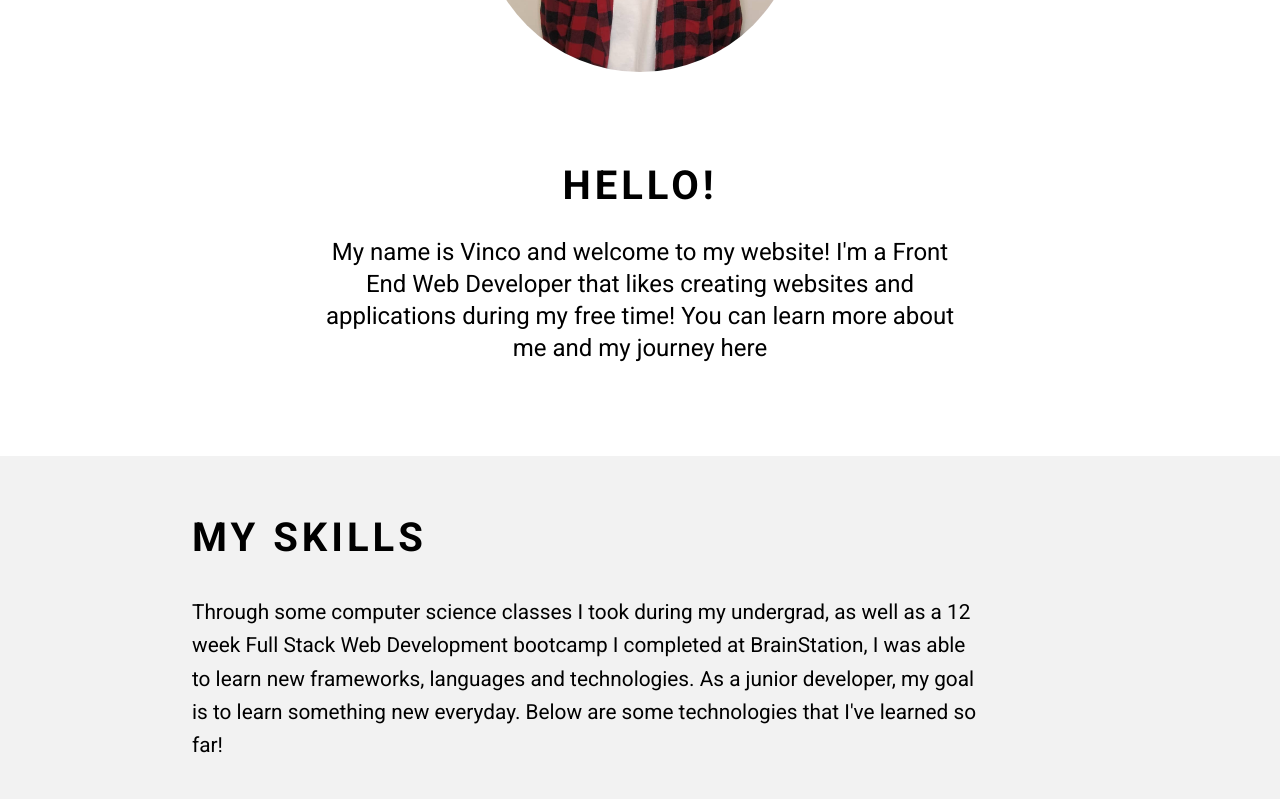
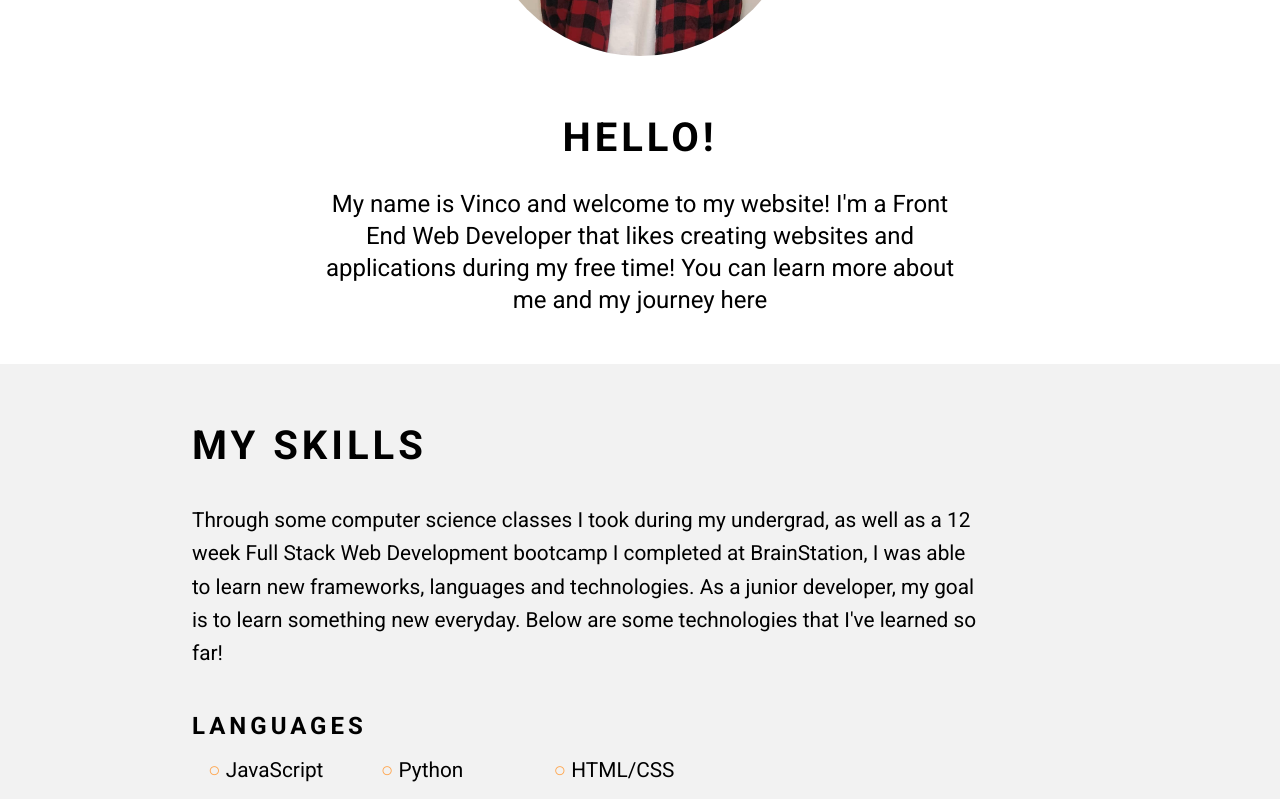
Before and after one commit to vincowu/profile-website, a React (Create React App) app: page / in a window 1280 px wide. Shown: the part 440-1239 px from the top of the page. Built offline with nearby package versions, Linux system fonts and the light colour scheme.

Commit message:
fixed zooming in issue

```diff
--- a/src/components/Hero/Hero.js
+++ b/src/components/Hero/Hero.js
@@ -14,7 +14,6 @@ const Hero = () => {
                 <div className="hero-bot">
                     <h1 className="hero-bot__message">Hello!</h1>
                     <h2 className="hero-bot__description">My name is Vinco and welcome to my website! I'm a Front End Web Developer that likes creating websites and applications during my free time! You can learn more about me and my journey <Link className="link" to="/about">here</Link> </h2>
-                </div>
                 </div>
                 <div className="skills">
                     <div className="skills-top">
@@ -38,7 +37,7 @@ const Hero = () => {
                         </ul>
                     </div>
                 </div>
-
+            </div>
         </>
     )
 }
--- a/src/components/Hero/hero.scss
+++ b/src/components/Hero/hero.scss
@@ -1,7 +1,9 @@
 @import '../../partials/main';
 
 .hero{
-    position: relative;
+    display: flex;
+    flex-wrap: wrap;
+    justify-content: center;
     animation: slideIn ease-in 0.5s;
     -webkit-animation: slideIn ease-in 0.5s;
     -moz-animation: slideIn ease-in 0.5s;
@@ -22,10 +24,11 @@
         // position: absolute;
         height: 15rem;
         width: 15rem;
-        margin: 5rem auto 4rem auto;
+        margin: 4rem auto 2rem auto;
         @include tablet{
             height: 20rem;
             width: 20rem;
+            margin: 4rem auto 2rem auto;
         }
         @include desktop{
             height: 20rem;
@@ -33,31 +36,38 @@
         }
     }
     .hero-bot{
+        flex-basis: 100%;
         margin: 0 auto;
-        height: 30vh;
+        height: auto;
         display: flex;
         flex-direction: column;
         justify-content: flex-start;
         align-items: center;
         width: 70%;
+        margin-bottom: 2rem;
         @include tablet{
             // margin-top: 3rem;
-            height: 40vh;
+            height: auto;
             width: 50%;
+            margin-bottom: 3rem;
         }
         @include desktop{
-            height: 40vh;
+            height: auto;
             width: 50%;
+            margin-bottom: 3rem;
         }
         &__message{
             text-transform: uppercase;
             text-align: center;
             margin: 1rem 0;
             letter-spacing: 0.25rem;
+            width: 50%;
         }
         &__description{
+            display: block;
             text-align: center;
             font-weight: 400;
+            width: 50%;
             .link{
                 text-decoration: none;
                 color: black;
@@ -68,10 +78,15 @@
             }
         }
     }
-}
 .skills{
+    display: block;
     background-color: $lightgrey;
     padding: 2rem 0;
+    animation: slideIn ease-in 0.5s;
+    -webkit-animation: slideIn ease-in 0.5s;
+    -moz-animation: slideIn ease-in 0.5s;
+    -o-animation: slideIn ease-in 0.5s;
+    -ms-animation: slideIn ease-in 0.5s;
     .skills-top{
         margin: 1rem 3rem;
         @include tablet{
@@ -137,3 +152,4 @@
         }
     }
 }
+}
```
Lines whose indentation alone changed are shown as unchanged.
